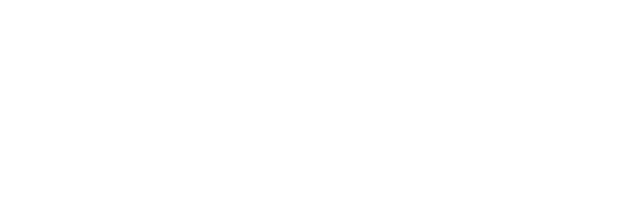
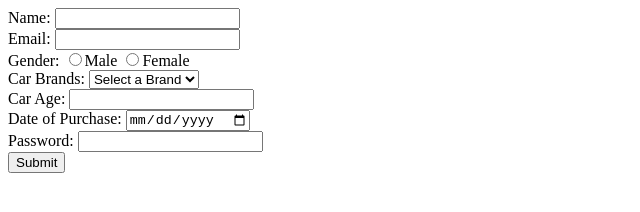
Before and after one commit to acciojob/car-insurance-form-rishabhgoswami8, a website: page main.html in a window 1280 px wide. Shown: the whole page, without its empty margins (0-640 px from the left). Drawn offline with Linux system fonts and the light colour scheme.

Commit message:
created a submission

```diff
--- a/main.html
+++ b/main.html
@@ -7,7 +7,44 @@
 </head>
 
 <body>
-	<!-- the entire body must be written by student -->
+	<form method="post">
+  <div>
+    <label for="name">Name:</label>
+    <input type="text" id="name" name="name" required>
+  </div>
+  <div>
+    <label for="email">Email:</label>
+    <input type="email" id="email" name="email" required>
+  </div>
+  <div>
+    <label>Gender:</label>
+    <input type="radio" name="gender" value="male" required>Male
+    <input type="radio" name="gender" value="female" required>Female
+  </div>
+  <div>
+    <label for="cars">Car Brands:</label>
+    <select id="cars" name="cars" required>
+      <option value="">Select a Brand</option>
+      <option value="BMW">BMW</option>
+      <option value="Audi">Audi</option>
+      <option value="Mercedes">Mercedes</option>
+    </select>
+  </div>
+  <div>
+    <label for="carage">Car Age:</label>
+    <input type="number" id="carage" name="carage" required>
+  </div>
+  <div>
+    <label for="dop">Date of Purchase:</label>
+    <input type="date" id="dop" name="dop" required>
+  </div>
+  <div>
+    <label for="password">Password:</label>
+    <input type="password" id="password" name="password" required>
+  </div>
+  <button type="submit">Submit</button>
+</form>
+
     <script type="text/javascript" src="./script.js">
 </script>
 
```
